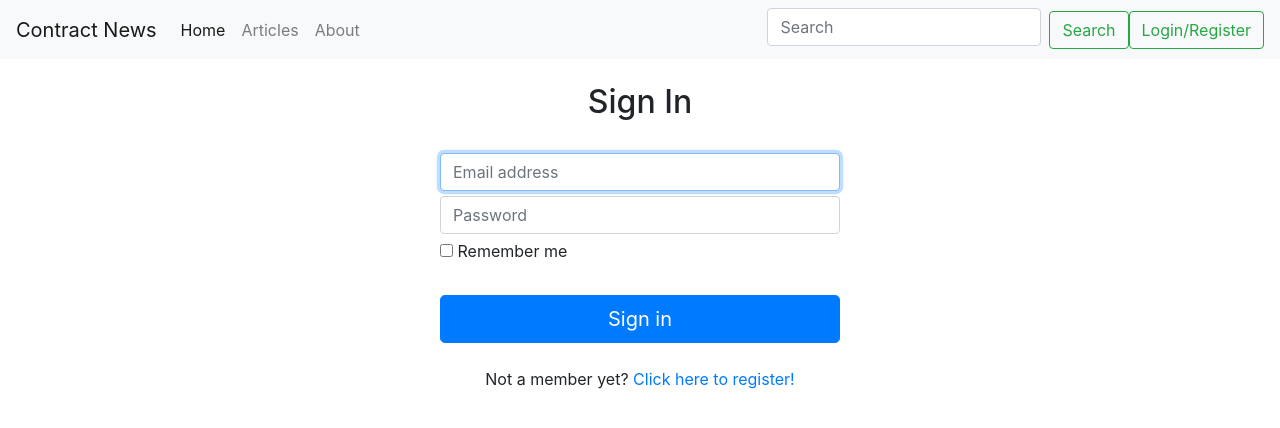
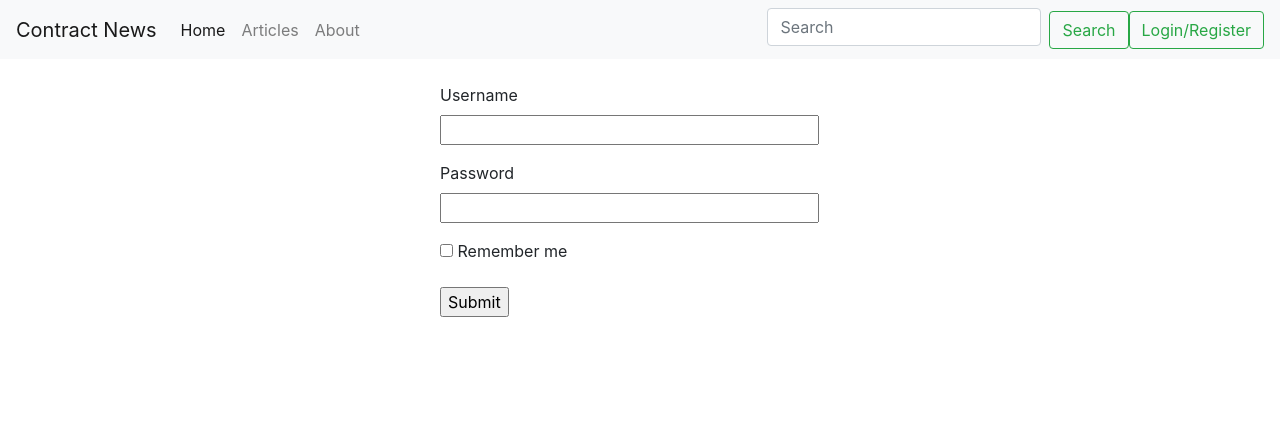
Before and after one commit to tad-mac/ContractNews, a Python web app: template app/templates/login.html in a window 1280 px wide. Shown: the top 428 px of the page. Run offline with Jinja, Linux system fonts and the light colour scheme; the template is opened without the code that fills it, so the values that code supplies are empty, except form fields; form fields are guessed from the names that the template uses; some libraries are stand-ins or nearby versions.

Commit message:
Adding in Login Forms and Imported new Flask modules

```diff
--- a/app/__init__.py
+++ b/app/__init__.py
@@ -1,8 +1,13 @@
 from flask import Flask
+from config import Config
 from flask_login import LoginManager
 
 app = Flask(__name__, instance_relative_config=True)
+app.config.from_object(Config)
+
 
 from app import views
 
+login = LoginManager(app)
+
 app.config.from_object('config')
--- a/app/templates/base.html
+++ b/app/templates/base.html
@@ -32,7 +32,7 @@
           </form>
           <ul class="nav navbar-nav navbar-right">
             <li class="nav-item">
-              <a class="btn btn-outline-success my-2 my-sm-0" href="/loginform">Login/Register</a>
+              <a class="btn btn-outline-success my-2 my-sm-0" href="/login">Login/Register</a>
             </li>
           </ul>
         </div>
--- a/app/templates/login.html
+++ b/app/templates/login.html
@@ -6,20 +6,18 @@ Login - Contract News
 {%block body%}
 <br/>
 <div class="container">
-    <form class="form-signin">
-        <h2 class="form-signin-heading text-center">Sign In</h2>
-        <br>
-        <label for="inputEmail" class="sr-only">Email Address</label>
-        <input type="email" id="inputEmail" class="form-control" placeholder="Email address" required autofocus>
-        <label for="inputPassword" class="sr-only">Password</label>
-        <input type="password" id="inputPassword" class="form-control" placeholder="Password" required>
-        <div class="checkbox">
-          <label><input type="checkbox" value="remember-me"> Remember me </label>
-        </div>
-        <br/>
-        <button class="btn btn-lg btn-primary btn-block" type="submit">Sign in</button>
-        <br/>
-        <p class="text-center">Not a member yet? <a href="/register">Click here to register!</a></p>
+    <form class="form-signin" action="" method="post">
+        {{ form.hidden_tag() }}
+        <p>
+            {{ form.username.label }}<br>
+            {{ form.username(size=32) }}
+        </p>
+        <p>
+            {{ form.password.label }}<br>
+            {{ form.password(size=32) }}
+        </p>
+        <p>{{ form.remember_me() }} {{ form.remember_me.label }}</p>
+        <p>{{ form.submit() }}</p>
     </form>
 </div>
 {%endblock%}
```
Also changed, not shown: app/forms.py (added, +10 -0 lines), app/models.py (+17 -0 lines), app/views.py (+5 -13 lines), config.py (+7 -1 lines).
